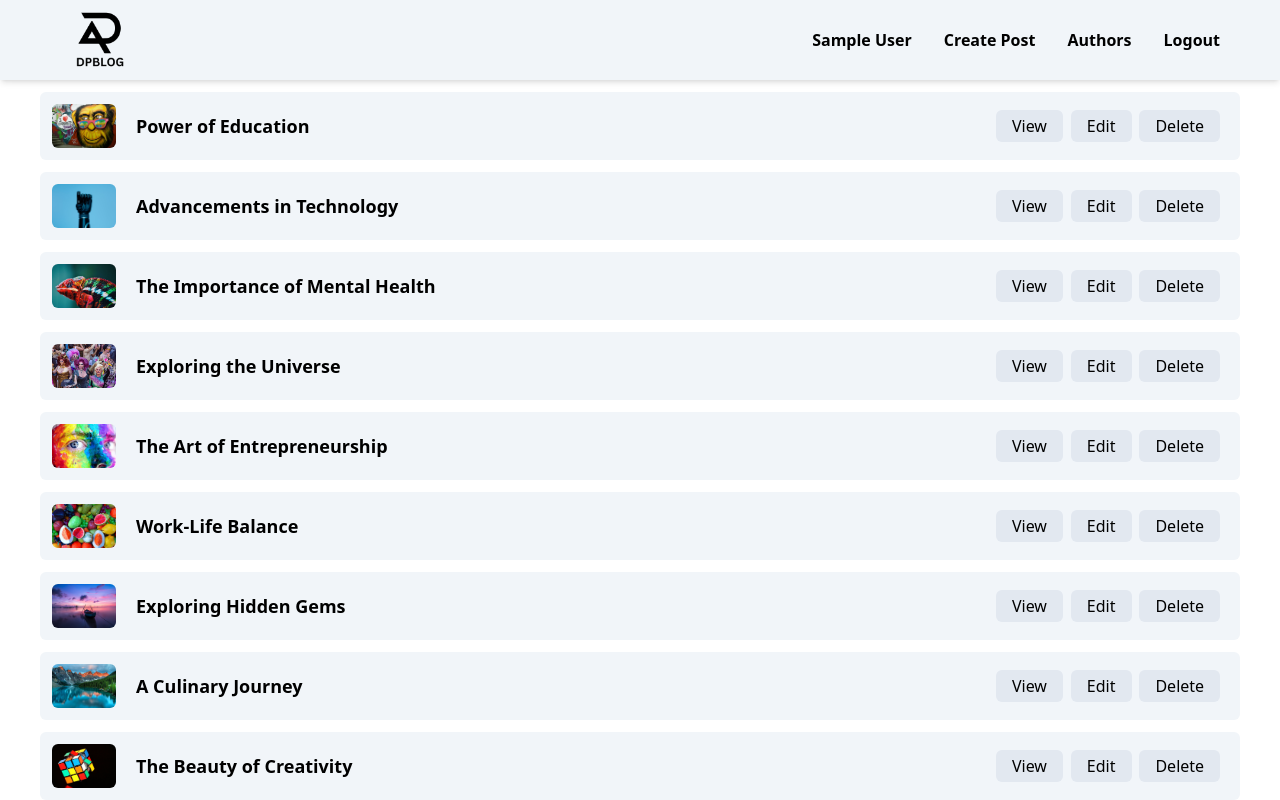
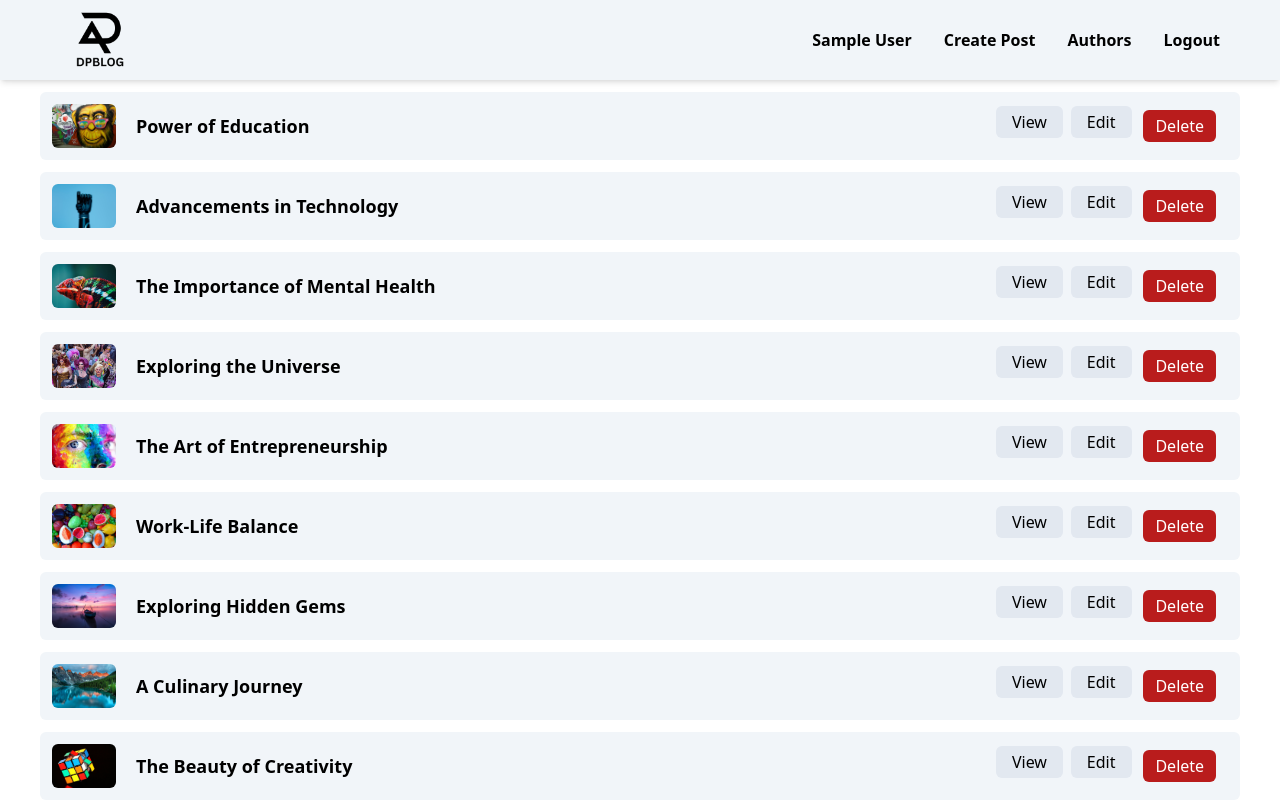
Before and after one commit to Dulithapathum/MERN-Blog-App, a React (Vite) app in the folder client/: page /myposts/sdvv in a window 1280 px wide. Shown: the top 800 px of the page. Built offline with nearby package versions, Linux system fonts and the light colour scheme; sample sign-in values are in the browser's storage; what javascript-time-ago would draw is missing.

Commit message:
Delete Post Intergration

```diff
--- a/client/src/Pages/Dashboard.jsx
+++ b/client/src/Pages/Dashboard.jsx
@@ -2,6 +2,7 @@ import React, { useContext, useEffect, useState } from "react";
 import { DUMMY_POSTS } from "../assetes/data";
 import { Link, useNavigate } from "react-router-dom";
 import { UserContext } from "../Context/userContext";
+import DeletePost from "../Pages/DeletePost";
 const Dashboard = () => {
   const [posts, setPosts] = useState(DUMMY_POSTS);
   const navigate = useNavigate();
@@ -45,12 +46,7 @@ const Dashboard = () => {
                 >
                   Edit
                 </Link>
-                <Link
-                  className="bg-slate-200 h-8  px-4 rounded-md py-1 bg-red-500  "
-                  to={`/posts/${post.id}/delete`}
-                >
-                  Delete
-                </Link>
+                <DeletePost postID={post.id} />
               </div>
             </article>
           ))}
--- a/client/src/Pages/DeletePost.jsx
+++ b/client/src/Pages/DeletePost.jsx
@@ -1,9 +1,11 @@
 import React, { useContext, useEffect } from "react";
-import { Link, useNavigate } from "react-router-dom";
+import { useLocation, useNavigate } from "react-router-dom";
 import { UserContext } from "../Context/userContext";
+import axios from "axios";
 
-const DeletePost = () => {
+const DeletePost = ({ postID, onDelete }) => {
   const navigate = useNavigate();
+  const location = useLocation();
   const { currentUser } = useContext(UserContext);
   const token = currentUser?.token;
 
@@ -12,15 +14,37 @@ const DeletePost = () => {
       navigate("/login");
     }
   }, [token, navigate]);
+
+  const deletePost = async (id) => {
+    try {
+      const response = await axios.delete(
+        `http://localhost:3000/api/posts/${id}`,
+        {
+          headers: { Authorization: `Bearer ${token}` },
+        }
+      );
+      if (response.status === 200) {
+        if (onDelete) {
+          onDelete(id);
+        } else if (location.pathname === `/myposts/${currentUser.id}`) {
+          window.location.reload();
+        } else {
+          navigate("/");
+        }
+      }
+    } catch (error) {
+      console.error("Failed to delete post:", error);
+      alert("Unable to delete the post. Please try again later.");
+    }
+  };
   return (
     <div>
-      {" "}
-      <Link
-        className=" m-1 px-3 py-1 rounded-md bg-red-700 text-white"
-        to={`/posts/werwer/delete`}
+      <button
+        className="m-1 px-3 py-1 rounded-md bg-red-700 text-white"
+        onClick={() => deletePost(postID)}
       >
         Delete
-      </Link>
+      </button>
     </div>
   );
 };
--- a/client/src/Pages/EditPost.jsx
+++ b/client/src/Pages/EditPost.jsx
@@ -1,4 +1,4 @@
-import React, { useState, useContext, useEffect } from "react";
+import { useState, useContext, useEffect } from "react";
 import { useNavigate, useParams } from "react-router-dom";
 import ReactQuill from "react-quill";
 import "react-quill/dist/quill.snow.css";
--- a/client/src/Pages/PostDetail.jsx
+++ b/client/src/Pages/PostDetail.jsx
@@ -38,7 +38,7 @@ const PostDetail = () => {
                   >
                     Edit
                   </Link>
-                  <DeletePost postId={id} />
+                  <DeletePost postID={id} />
                 </div>
               )}
             </div>
--- a/client/src/Pages/UserProfile.jsx
+++ b/client/src/Pages/UserProfile.jsx
@@ -23,7 +23,7 @@ const UserProfile = () => {
     <section className="flex justify-center my-5 w-full ">
       <div className=" flex  flex-col  items-center w-full max-w-[800px] p-5 bg-blue-100 rounded-md">
         <Link
-          to={`/myposts/sdvv`}
+          to={`/myposts/${currentUser.id}`}
           className="bg-slate-500 px-4 py-1 rounded-md text-white  my-5"
         >
           My posts
```
Also changed, not shown: 2 other files (tests, documents, lock files or other folders).
